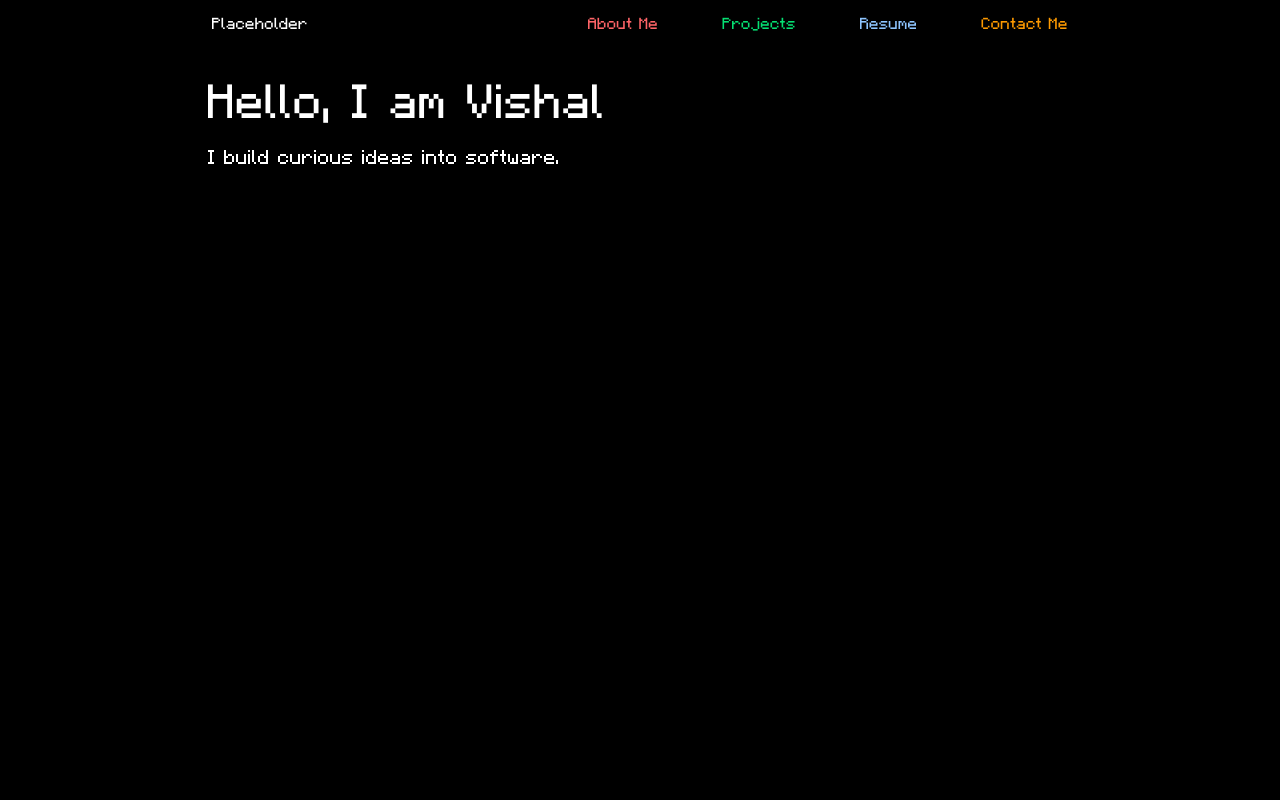
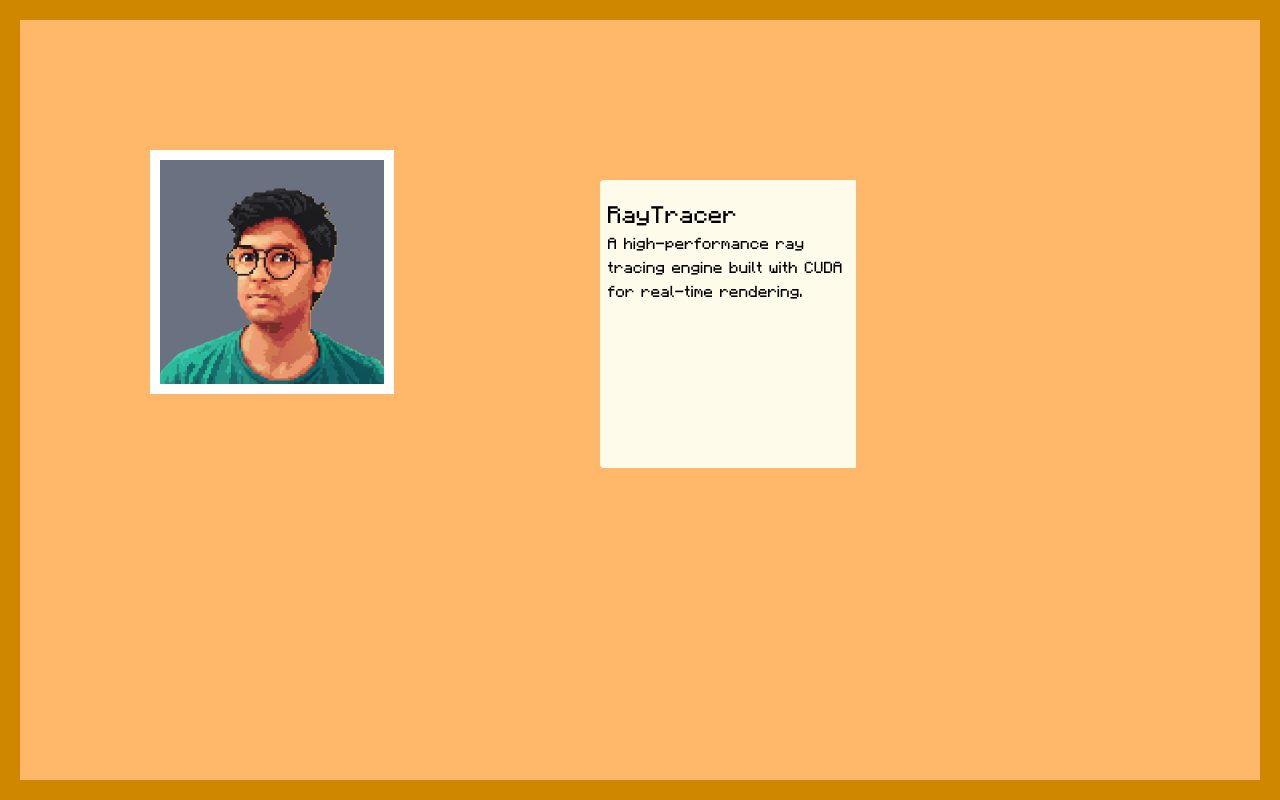
Before and after one commit to HellBats/Portfolio, a React (Vite) app: page / in a window 1280 px wide. Built offline with nearby package versions, Linux system fonts and the light colour scheme; the HTML template or start-up script is replaced by a standard one.

Commit message:
Design overhaul

```diff
--- a/index.html
+++ b/index.html
@@ -7,7 +7,7 @@
     <link href="/src/style.css" rel="stylesheet">
     <title>react</title>
   </head>
-  <body style="background-color: black;">
+  <body>
     <div id="root"></div>
     <script type="module" src="/src/main.tsx"></script>
   </body>
--- a/src/App.tsx
+++ b/src/App.tsx
@@ -1,9 +1,7 @@
 import { BrowserRouter, Route, Routes } from 'react-router-dom'
 import './App.css'
-import NavBar from './Components/Header'
 import Home from './Pages/Home'
-import Projects from './Pages/Projects'
-import AboutMe from './Pages/AboutMe'
+
 
 
 
@@ -12,14 +10,16 @@ const App = () =>
 {
   return(
     <BrowserRouter>
-      {<NavBar/>}
       <Routes>
-        <Route path="/" element={<Home></Home>}/>
-        <Route path="/projects" element={<Projects/>}/>
-        <Route path="/about-me" element={<AboutMe/>}/>
+        <Route path="/" element={
+          <div className="h-screen w-screen bg-orange-300 border-20 border-yellow-600 text-white flex items-center justify-center">
+            <Home></Home>
+            </div>
+          }/>
+        <Route path="/resume"/>
       </Routes>
     </BrowserRouter>
     )
 }
 
-export default App
+export default App;
--- /dev/null
+++ b/src/Components/Draggable.tsx
@@ -0,0 +1,42 @@
+import { useState, useRef, type MouseEvent, type ReactNode } from "react";
+
+interface DraggableProps {
+  children: ReactNode;
+  initialPosition?: { x: number; y: number };
+}
+
+export const Draggable: React.FC<DraggableProps> = ({
+  children,
+  initialPosition = { x: 100, y: 100 },
+}) => {
+  const [pos, setPos] = useState(initialPosition);
+  const [dragging, setDragging] = useState(false);
+  const offset = useRef({ x: 0, y: 0 });
+
+  const handleMouseDown = (e: MouseEvent<HTMLDivElement>) => {
+    setDragging(true);
+    offset.current = { x: e.clientX - pos.x, y: e.clientY - pos.y };
+  };
+
+  const handleMouseMove = (e: MouseEvent<HTMLDivElement>) => {
+    if (!dragging) return;
+    setPos({ x: e.clientX - offset.current.x, y: e.clientY - offset.current.y });
+  };
+
+  const handleMouseUp = () => setDragging(false);
+
+  return (
+    <div
+      onMouseMove={handleMouseMove}
+      onMouseUp={handleMouseUp}
+    >
+      <div
+        onMouseDown={handleMouseDown}
+        className={`absolute ${dragging ? "cursor-grabbing" : "cursor-grab"}`}
+        style={{ left: `${pos.x}px`, top: `${pos.y}px` }}
+      >
+        {children}
+      </div>
+    </div>
+  );
+};
--- a/src/Components/Header.tsx
+++ /dev/null
@@ -1,23 +0,0 @@
-import { Link } from "react-router-dom";
-
-
-const NavBar = () =>
-{
-    return(
-        <div className="flex flex-row mx-50">
-            <div className="grow m-3 "><Link to="/">Placeholder</Link></div>
-            <div className="grow flex flex-row-reverse">
-                <div className="navbar_elements text-amber-500">Contact Me</div>
-                <div className="navbar_elements text-blue-300">
-                    <a href="/files/Personal.pdf"  target="_blank" rel="noopener noreferrer">
-                    Resume</a></div>
-                <div className="navbar_elements text-green-400">
-                    <Link to="/projects">Projects</Link>
-                </div>
-                <div className="navbar_elements text-red-400"><Link to="/about-me">About Me</Link></div>
-            </div>
-        </div>
-    )
-}
-
-export default NavBar;
--- a/src/Components/Profile.tsx
+++ b/src/Components/Profile.tsx
@@ -1,4 +1,4 @@
-import { useEffect, useState } from "react";
+import { useEffect} from "react";
 import profile_picture from "../assets/Profile.png"
 import useProfile from "../Hooks/store";
 
--- a/src/Components/ProjectCard.tsx
+++ b/src/Components/ProjectCard.tsx
@@ -1,24 +1,28 @@
-import type { Project } from "../Pages/Projects";
 
-
-
+interface Project {
+  name: string;
+  description: string | null;
+//   language: string | null;
+//   html_url: string;
+//   topics: [string] | [];
+}
 
 
 const ProjectCard = (repo:Project) =>
 {
     return(
-        <div className="flex flex-col justify-center mx-10 border-white border-1 my-8 w-96 h-64" >
-            <div className="text-2xl mr-10 px-2 mt-1 h-16">{repo.name}</div>
-            <div className="border-1 px-2 flex flex-wrap h-8">
+        <div className="flex flex-col w-64 h-72 bg-amber-50 text-black rounded-l" >
+            <div className="text-2xl mr-10 px-2 mt-5">{repo.name}</div>
+            {/* <div className="border-1 px-2 flex flex-wrap h-8">
                 {repo.topics.map((element) => (<div className="px-2">{element.charAt(0).toUpperCase()
                     + element.slice(1)}</div>))}
-            </div>
-            <p className="h-32 px-2">{repo.description || ""}</p>
-            <div className="px-2">
+            </div> */}
+            <p className=" px-2">{repo.description || ""}</p>
+            {/* <div className="px-2">
                 <a href={repo.html_url}>
                     <div className="text-fuchsia-700">Github</div>
                 </a>
-            </div>
+            </div> */}
         </div>
     )
 
--- a/src/Pages/Home.tsx
+++ b/src/Pages/Home.tsx
@@ -1,6 +1,8 @@
 import { useEffect } from "react";
 import useProfile from "../Hooks/store";
+import { Draggable } from "../Components/Draggable";
 import profile_picture from "../assets/Profile.png"
+import ProjectCard from "../Components/ProjectCard";
 
 
 const Home = () =>
@@ -21,13 +23,17 @@ const Home = () =>
         return <h1 className="flex flex-row justify-center text-2xl py-50">Error: {error}</h1>;
     }
     return(
-        <div className="mx-50 mt-6 justify-center">
-            <div className="flex flex-col justify-center">
-                <h1 className="text-5xl p-2 font-minecraft" >Hello, I am {pro.Name}</h1>
-                <p className="w-2xl text-xl p-2 font-minecraft">
-                    {pro.Tagline}
-                </p>
-            </div>
+        <div>
+            <Draggable initialPosition={{ x: 150, y: 150 }}>
+                <div className="bg-gray-500 border-10">
+                    <img src={profile_picture} className="w-56" draggable={false}></img>
+                </div>
+            </Draggable>
+            <Draggable initialPosition={{ x: 600, y: 180 }}>
+                <div className="rounded-2xl">
+                    <ProjectCard name={"RayTracer"} description={"A high-performance ray tracing engine built with CUDA for real-time rendering."}></ProjectCard>
+                </div>
+            </Draggable>
         </div>
     );
 }
--- a/src/Pages/Projects.tsx
+++ /dev/null
@@ -1,166 +0,0 @@
-import ProjectCard from "../Components/ProjectCard";
-import { useState, useEffect } from "react";
-import useProfile from "../Hooks/store"; // Your Zustand store
-
-// ... (Your 'Project', 'PinnedRepo', and 'GitHubRepo' interfaces remain the same) ...
-export interface Project {
-  name: string;
-  author: string;
-  description: string | null;
-  language: string | null;
-  html_url: string;
-  topics: [string] | [];
-}
-
-interface PinnedRepo {
-  name: string;
-}
-
-interface GitHubRepo {
-  name: string;
-  description: string | null;
-  language: string | null;
-  html_url: string;
-  owner: {
-    login: string;
-  };
-  topics: [string];
-}
-
-const Projects = () => {
-  // --- Local state for this component (for projects) ---
-  const [projects, setProjects] = useState<Project[]>([]);
-  const [profileloading, setLoading] = useState<boolean>(true); // This is for *projects* loading
-  const [profilerror, setError] = useState<string | null>(null); // This is for *projects* error
-
-  // --- Get state and actions from your Zustand store ---
-  const { pro, loading, error, fetchData } = useProfile();
-
-  // --- Effect 1: Fetch the profile data (from config.json) on mount ---
-  useEffect(() => {
-    fetchData();
-  }, []); // Runs once on mount
-
-  // --- Effect 2: Fetch projects *after* profile is loaded ---
-  useEffect(() => {
-    // Don't run if profile is loading or has no RepoName
-    if (loading || !pro.RepoName) {
-      return;
-    }
-
-    const fetchProjects = async () => {
-      setLoading(true); // Start *projects* loading
-      setError(null);
-
-      try {
-        const pinnedResponse = await fetch(
-          "https://pinned.berrysauce.dev/get/" + pro.RepoName
-        );
-        const allReposResponse = await fetch(
-          "https://api.github.com/users/" + pro.RepoName + "/repos"
-        );
-
-        if (!pinnedResponse.ok) {
-          throw new Error(`Pinned API error! status: ${pinnedResponse.status}`);
-        }
-        if (!allReposResponse.ok) {
-          throw new Error(`GitHub API error! status: ${allReposResponse.status}`);
-        }
-
-        const pinnedReposData: PinnedRepo[] = await pinnedResponse.json();
-        const allReposData: GitHubRepo[] = await allReposResponse.json();
-
-        const pinnedRepoNames = new Set(
-          pinnedReposData.map((repo) => repo.name)
-        );
-
-        const fullPinnedRepos = allReposData.filter((repo) =>
-          pinnedRepoNames.has(repo.name)
-        );
-
-        const finalProjects: Project[] = fullPinnedRepos.map((repo) => ({
-          name: repo.name,
-          author: repo.owner.login,
-          description: repo.description,
-          language: repo.language,
-          html_url: repo.html_url,
-          topics: repo.topics,
-        }));
-
-        setProjects(finalProjects);
-      } catch (e) {
-        if (e instanceof Error) {
-          setError(e.message);
-        } else {
-          setError("An unknown error occurred");
-        }
-      } finally {
-        setLoading(false); // Stop *projects* loading
-      }
-    };
-
-    fetchProjects();
-  }, [pro.RepoName, loading]); // Dependency: Re-run if RepoName or profileLoading changes
-
-  // --- Render logic ---
-
-  // 1. Show profile loading state first
-  if (loading)
-    return (
-      <h1 className="flex flex-row justify-center text-2xl py-50">
-        Loading profile...
-      </h1>
-    );
-
-  // 2. Show profile error
-  if (error)
-    return (
-      <h1 className="flex flex-row justify-center text-2xl py-50">
-        Error loading profile: {error}
-      </h1>
-    );
-
-  // 3. Show *projects* loading state
-  if (profileloading)
-    return (
-      <h1 className="flex flex-row justify-center text-2xl py-50">
-        Loading projects...
-      </h1>
-    );
-
-  // 4. Show *projects* error
-  if (profilerror)
-    return (
-      <h1 className="flex flex-row justify-center text-2xl py-50">
-        Err: {profilerror}
-      </h1>
-    );
-
-  // 5. Show no projects found
-  if (projects.length === 0) {
-    return (
-      <h1 className="flex flex-row justify-center text-2xl py-50">
-        No Projects Found
-      </h1>
-    );
-  }
-
-  // 6. Render the projects
-  return (
-    <div className="my-10 flex flex-wrap">
-      {projects.map((project) => (
-        <ProjectCard
-          key={project.name}
-          name={project.name}
-          description={project.description}
-          author={project.author}
-          language={project.language}
-          html_url={project.html_url}
-          topics={project.topics}
-        />
-      ))}
-    </div>
-  );
-};
-
-export default Projects;
```
Also changed, not shown: src/assets/Profile.png.
